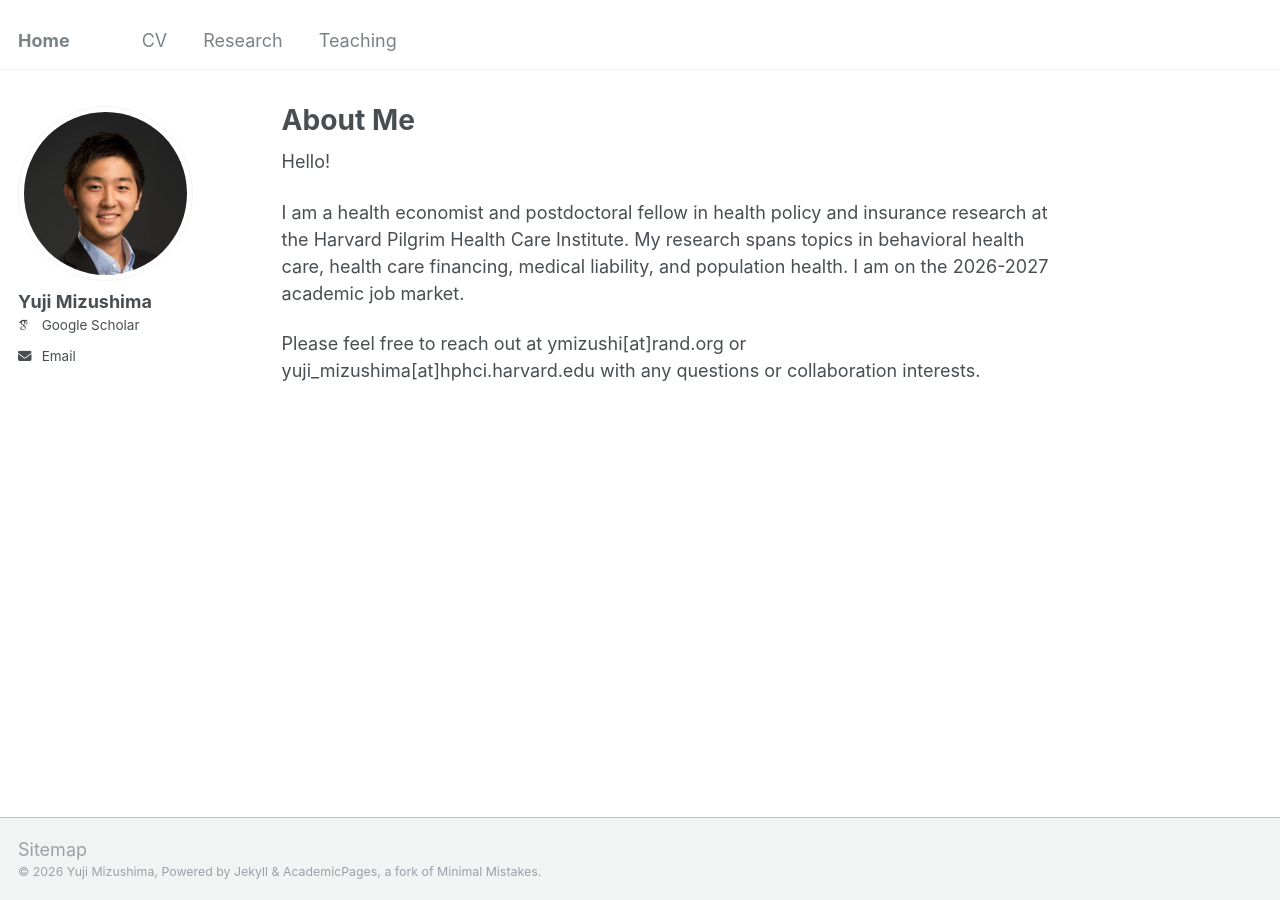
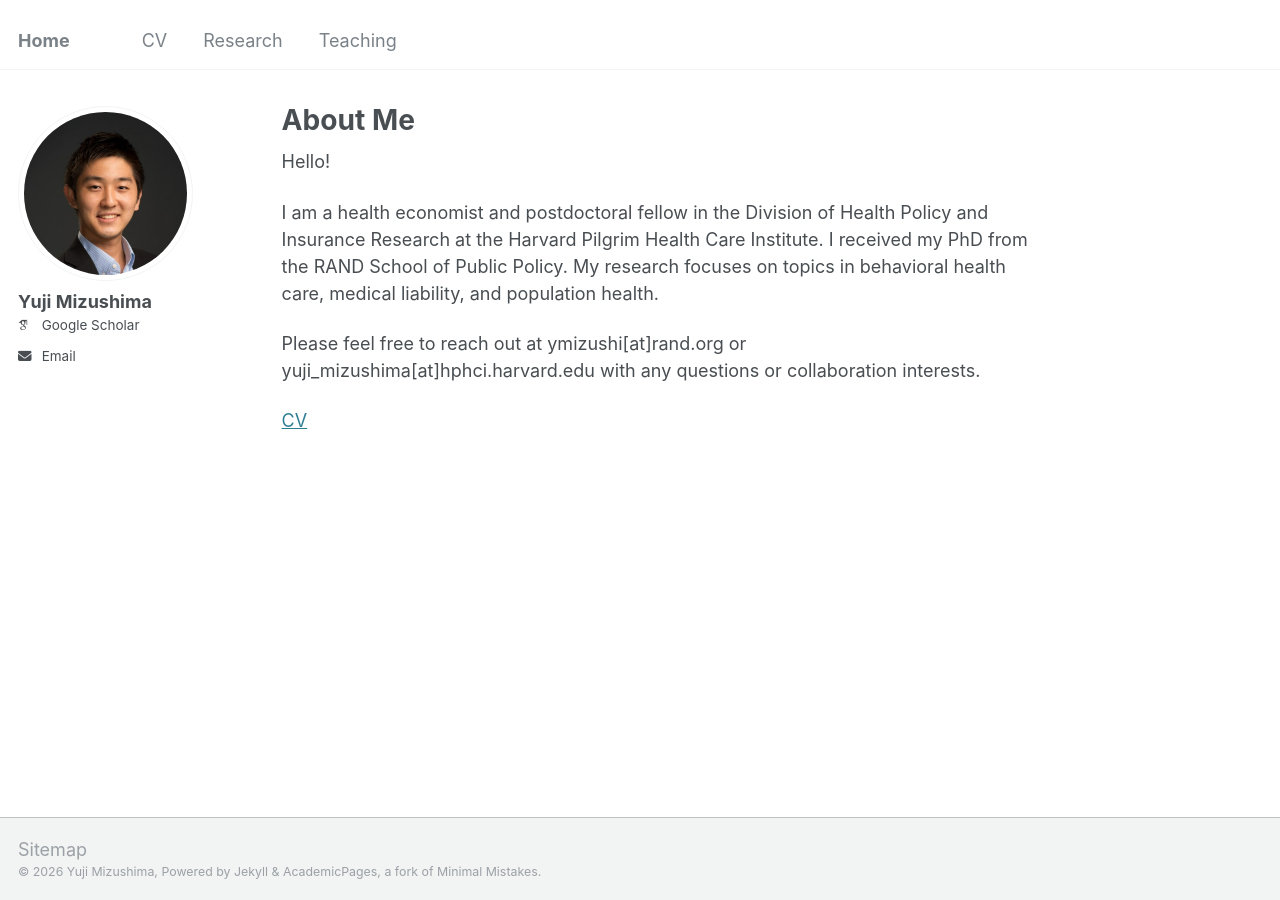
Before and after one commit to yujimizushima/yujimizushima.github.io, a Jekyll site: the page built from _pages/about.md, in a window 1280 px wide. Built offline with Jekyll 4.4.1, drawn with Linux system fonts in a browser that asks for light colours; some web fonts are replaced.

Commit message:
Update about.md

```diff
--- a/_pages/about.md
+++ b/_pages/about.md
@@ -9,6 +9,8 @@ redirect_from:
 
 Hello!
 
-I am a health economist and postdoctoral fellow in health policy and insurance research at the Harvard Pilgrim Health Care Institute. My research spans topics in behavioral health care, health care financing, medical liability, and population health. I am on the 2026-2027 academic job market.
+I am a health economist and postdoctoral fellow in the Division of Health Policy and Insurance Research at the Harvard Pilgrim Health Care Institute. I received my PhD from the RAND School of Public Policy. My research focuses on topics in behavioral health care, medical liability, and population health.
 
 Please feel free to reach out at ymizushi[at]rand.org or yuji_mizushima[at]hphci.harvard.edu with any questions or collaboration interests.
+
+[CV](https://drive.google.com/file/d/1QJwFL_ya6Ieqk-3Gj-Jcaj_2S6rVbnaJ/view?usp=sharing)
```
